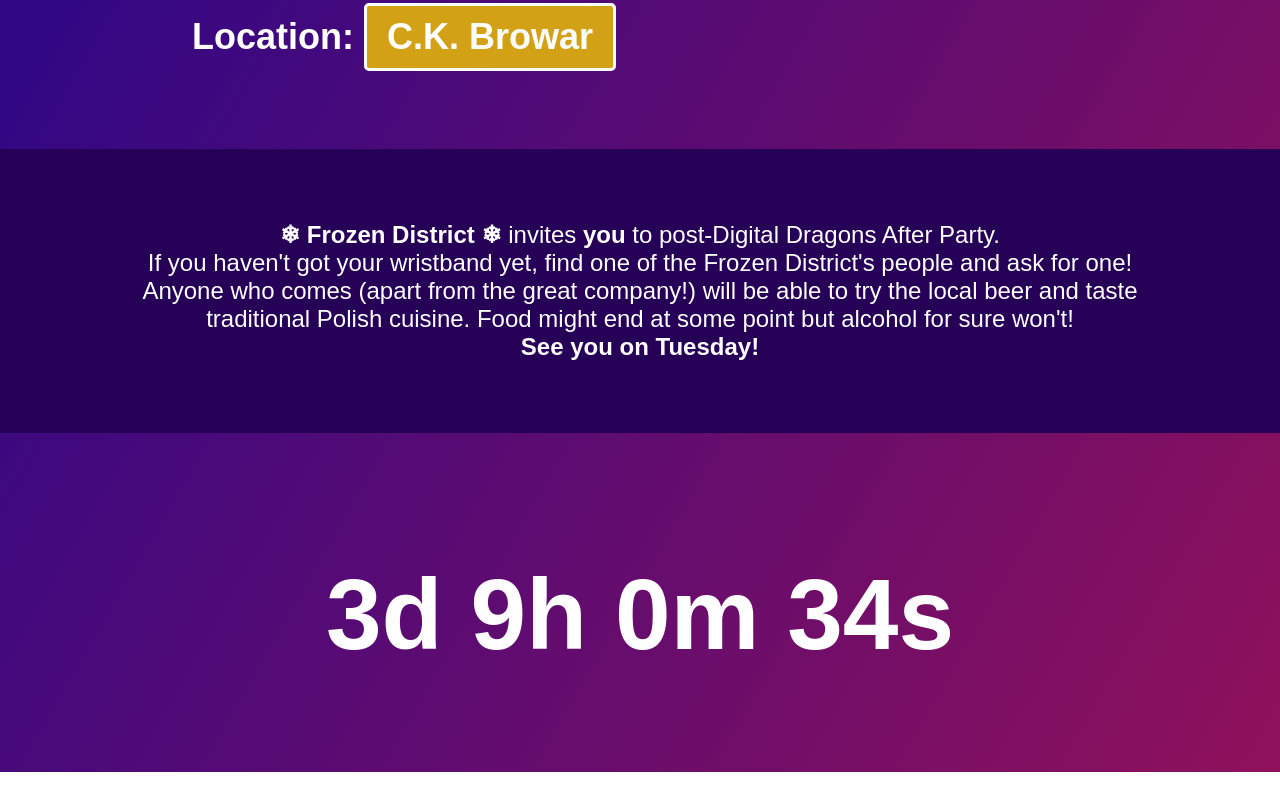
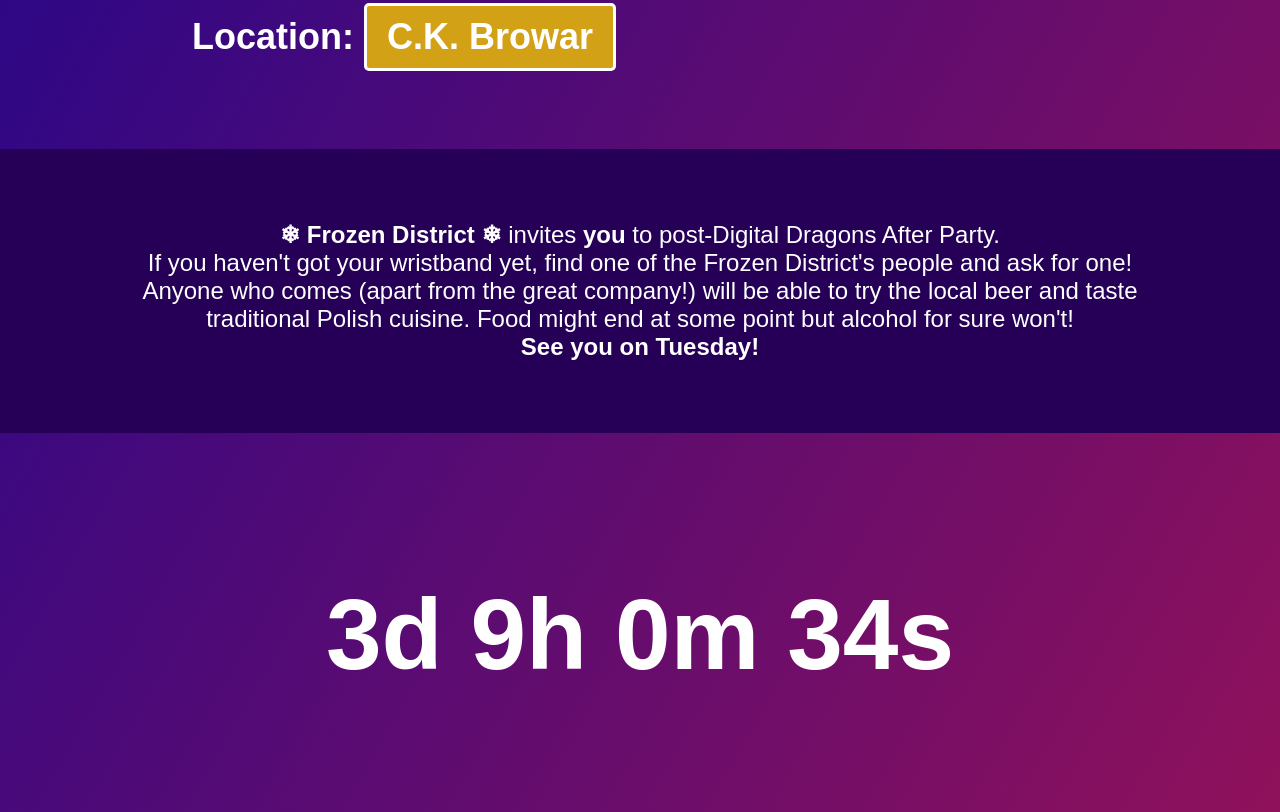
Before and after one commit to Majsplit/Cyfrowe-Smoki-2023, a plain HTML site: page index.html in a window 1280 px wide. Shown: the part 884-1696 px from the top of the page. Before the commit the page ends 1656 px from the top, so only its background shows below. Drawn offline with Linux system fonts and the light colour scheme.

Commit message:
Update index.html

```diff
--- a/index.html
+++ b/index.html
@@ -70,7 +70,7 @@
 		#countdown{
 			font-size: 100px;
 			/* background-color: #003d57; */
-			padding: 1em;
+			padding: 1.2em;
 			box-sizing: border-box;
 		}
 
```
